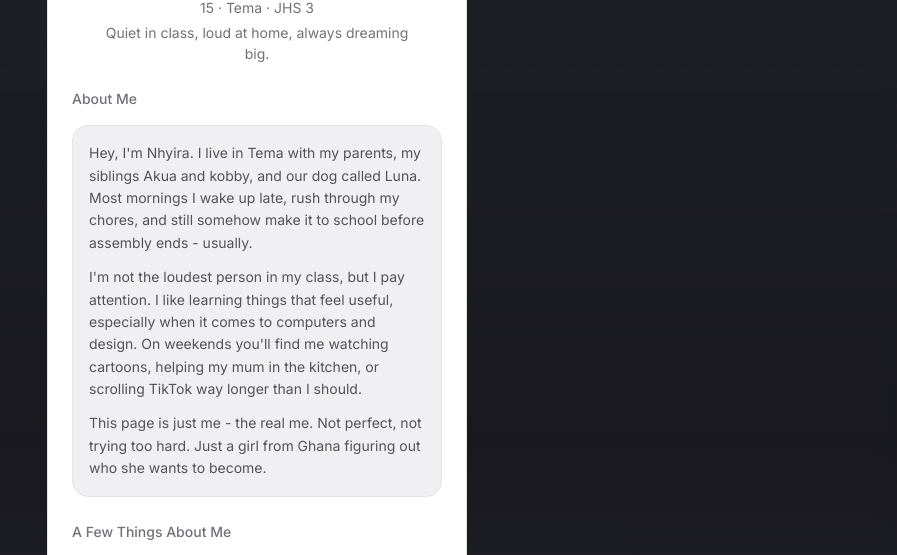
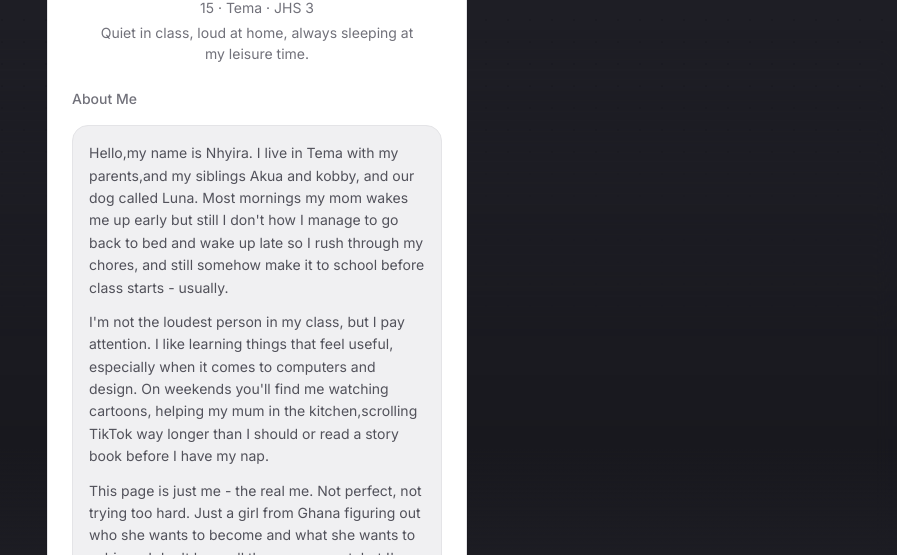
Before and after one commit to Nhyira-ty/about-me-ii, a plain HTML site: page index.html in a window 1280 px wide. Shown: the part 211-766 px from the top of the page, without its empty margins (383-1280 px from the left). Drawn offline with Linux system fonts and the light colour scheme.

Commit message:
first draft about myself

```diff
--- a/index.html
+++ b/index.html
@@ -55,7 +55,7 @@
               <h1>
           Nhyira</h1>
               <p class="role">15 &middot; Tema &middot; JHS 3</p>
-              <p class="bio">Quiet in class, loud at home, always dreaming big.</p>
+              <p class="bio">Quiet in class, loud at home, always sleeping at my leisure time.</p>
             </div>
           </header>
 
@@ -65,19 +65,20 @@
             </div>
             <div class="about-card">
               <p>
-                Hey, I'm Nhyira. I live in Tema with my parents, my siblings Akua and kobby, and our
-                dog called Luna. Most mornings I wake up late, rush through my chores, and
-                still somehow make it to school before assembly ends - usually.
+                Hello,my name is Nhyira. I live in Tema with my parents,and my siblings Akua and kobby, and our
+                dog called Luna. Most mornings my mom wakes me up early but still I don't how I manage to go back to bed and wake up late so I rush through my chores, and
+                still somehow make it to school before class starts - usually.
               </p>
               <p>
                 I'm not the loudest person in my class, but I pay attention. I like learning
                 things that feel useful, especially when it comes to computers and design. On
                 weekends you'll find me watching cartoons, helping my mum in the
-                kitchen, or scrolling TikTok way longer than I should.
+                kitchen,scrolling TikTok way longer than I should or read a story book before I have my nap.
               </p>
               <p>
                 This page is just me - the real me. Not perfect, not trying too hard. Just a
-                girl from Ghana figuring out who she wants to become.
+                girl from Ghana figuring out who she wants to become and what she wants to achieve.
+                I don't have all the answers yet, but I'm learning and growing every day. I hope you enjoy getting to know me a little better.
               </p>
             </div>
           </section>
@@ -93,11 +94,11 @@
               </div>
               <div class="info-item">
                 <dt>Favorite sport</dt>
-                <dd>Basketball- I  never miss a  match.</dd>
+                <dd>Basketball- I  never miss a match.</dd>
               </div>
               <div class="info-item">
                 <dt>What I love doing</dt>
-                <dd>Listening to music, editing videos on my phone, and gossiping with my  friends Happy,Maggie and Nhyira.</dd>
+                <dd>Listening to music,and gossiping with my friends Happy,Maggie and Nhyira.</dd>
               </div>
               <div class="info-item">
                 <dt>Favorite book</dt>
@@ -128,9 +129,9 @@
             </div>
             <div class="about-card">
               <p>
-                Right now I'm focused on learning how to build a website for students to help them learn.
+                Right now I'm focused on learning how to build a website for students to help them track their savings.
                 I know the road is not easy - fees, pressure, everyone asking what you want to
-                do with your life - but I believe hard work pays. My mum always says,
+                do with your life,which school you would like to attend,the results - but I believe hard work pays. My granny always says,
                 <em>"Study until you don't have to worry about the results."</em>
               </p>
               <p>
```
